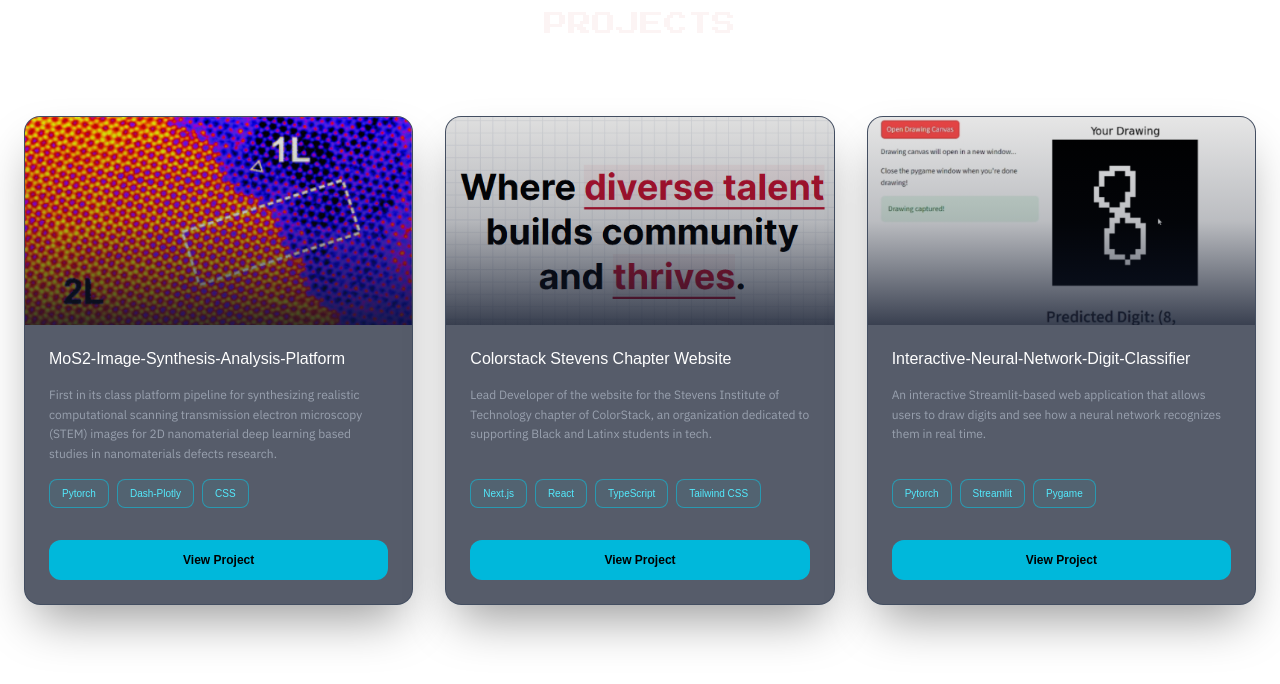
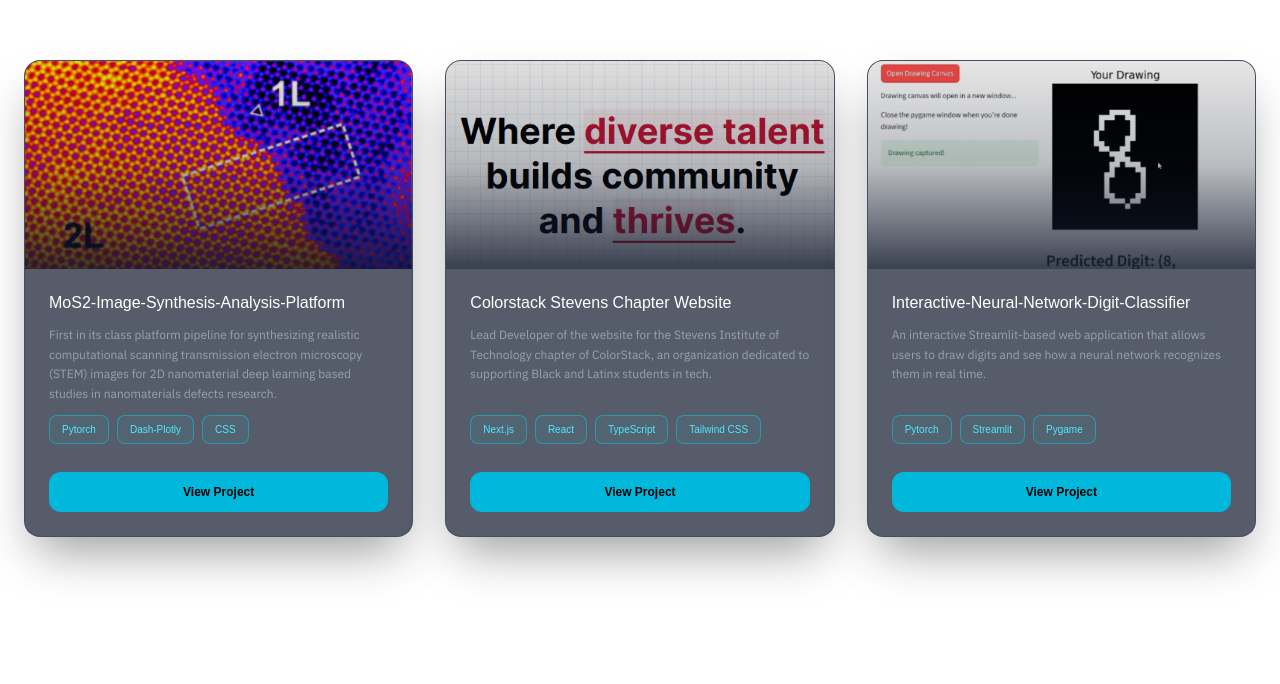
Before and after one commit to MatiasPF1/Portfolio-Website, a Next.js app: page / in a window 1280 px wide. Shown: the part 2653-3337 px from the top of the page. Built offline with nearby package versions, Linux system fonts and the light colour scheme.

Commit message:
moving project position in the ui

```diff
--- a/app/page.tsx
+++ b/app/page.tsx
@@ -22,7 +22,7 @@
       <div id="about">
         <About_Me />
       </div>
-      <div id="projects">
+      <div id="projects" className="-translate-y-14">
         <Projects_Section />
       </div>
 
--- a/components/Projects.tsx
+++ b/components/Projects.tsx
@@ -32,9 +32,9 @@
 
 export default function Projects_Section() {
   return (
-    <section className="w-full min-h-screen text-[#fcf4f4] font-press-start md:-mt-32 lg:-mt-48">
+    <section className="w-full min-h-screen text-[#fcf4f4] font-press-start md:-mt-2 lg:-mt-38">
       {/* Title */}
-      <div className="flex justify-center mb-6 md:mb-20">
+      <div className="flex justify-center mb-6 md:mb-10 -translate-y-15">
         <Shuffle
           text="Projects"
           shuffleDirection="left"
@@ -48,7 +48,7 @@
       </div>
 
       {/* Projects Grid */}
-      <div className="mx-auto max-w-[1300px] grid grid-cols-1 md:grid-cols-2 lg:grid-cols-3 gap-8 px-6 pb-24">
+      <div className="mx-auto max-w-[1300px] grid grid-cols-1 md:grid-cols-2 lg:grid-cols-3 gap-8 px-6 pb-5">
         {projects.map((project, i) => (
           <div
             key={i}
@@ -73,7 +73,7 @@
             </div>
 
             {/* Content - Flex grow to push button to bottom */}
-            <div className="p-6 flex flex-col gap-4 flex-grow">
+            <div className="p-6 flex flex-col gap-3 flex-grow">
               <h3 className="text-base leading-tight text-white transition-colors duration-300">
                 {project.title}
               </h3>
```
